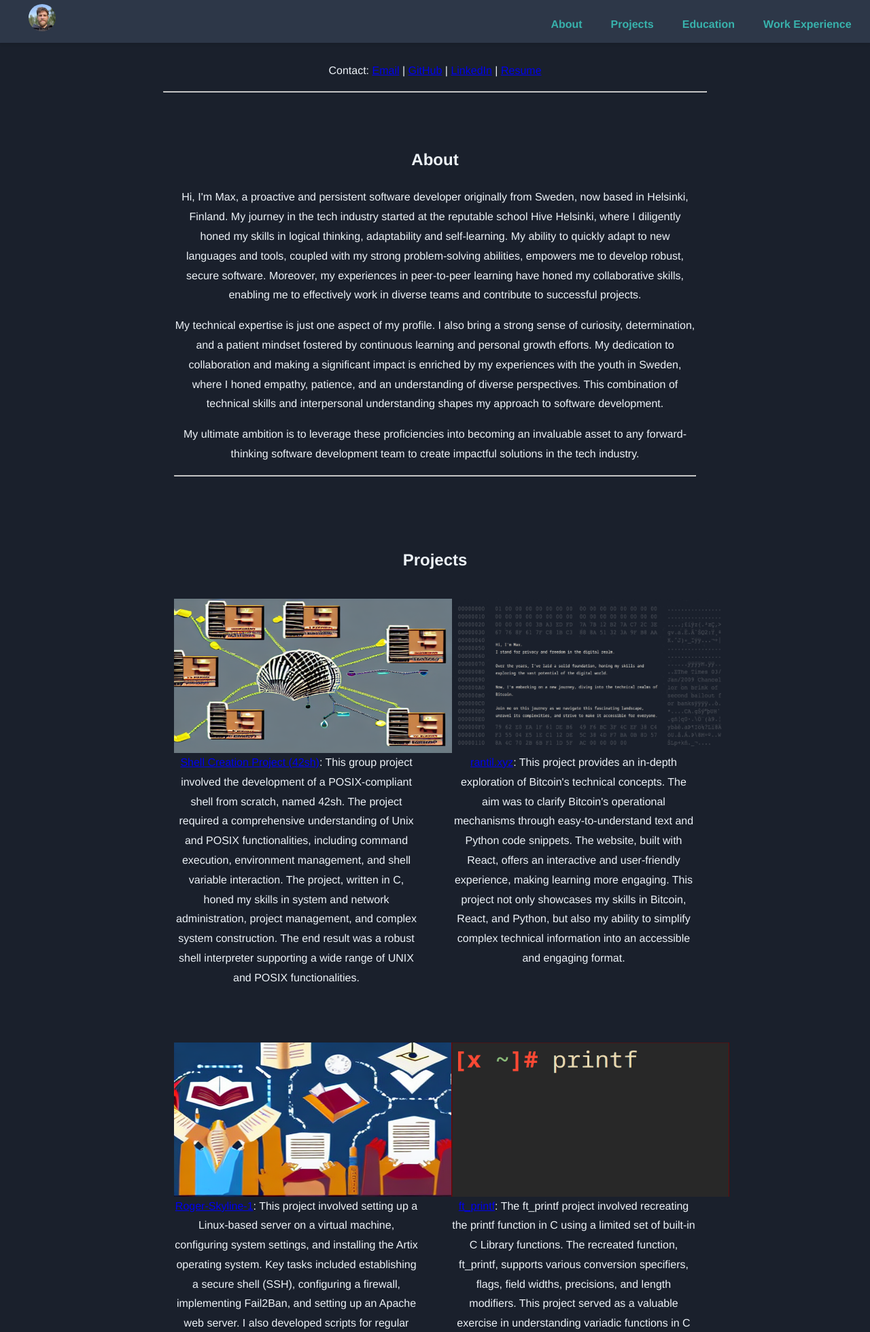
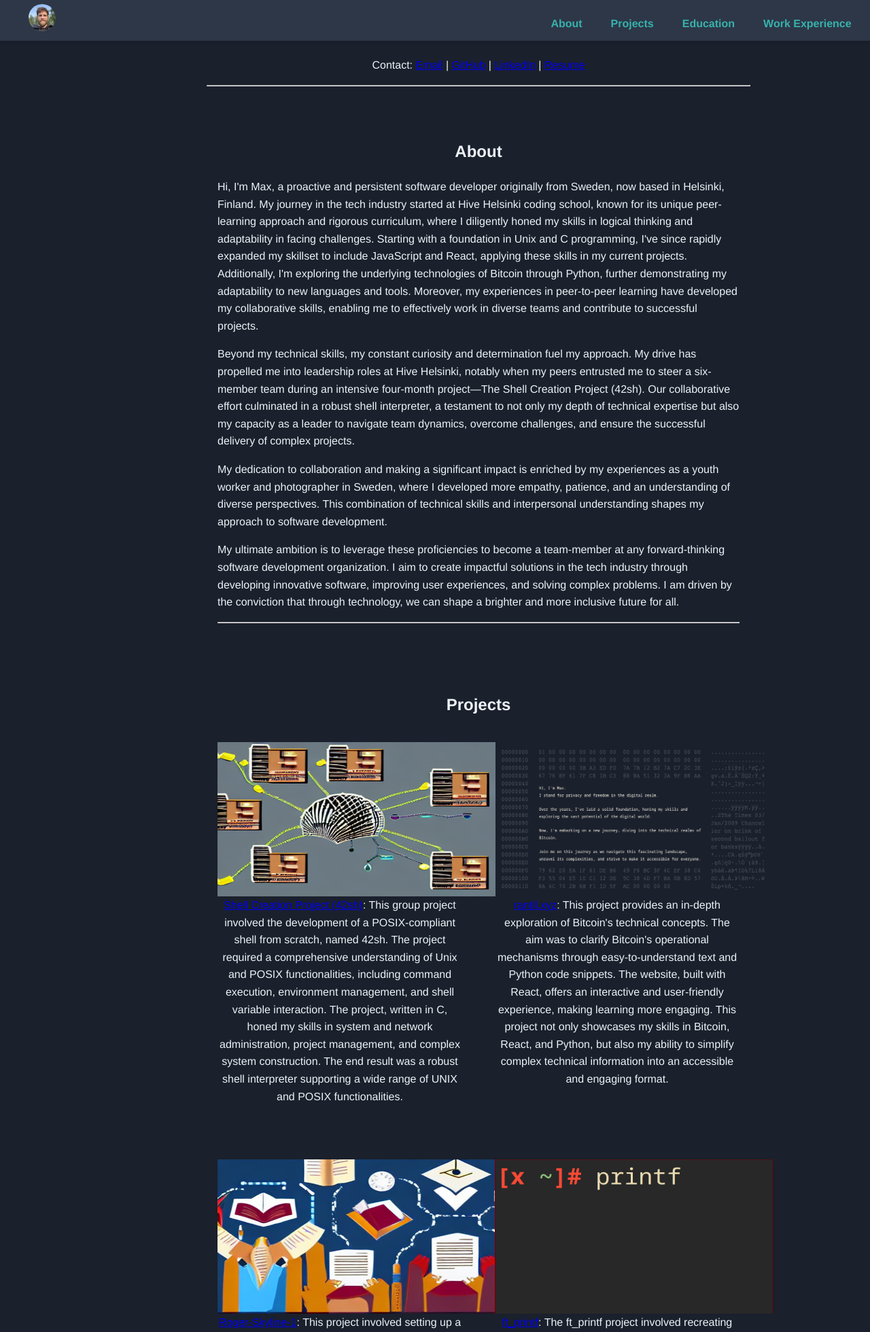
Before and after one commit to maxrantil/maxrantil.github.io, a PHP site: page / in a window 1280 px wide; the page is wider, and only the part inside the window is pictured. Shown: the top 1960 px of that part at 68% size. Run offline with PHP 8.4, Linux system fonts and the light colour scheme.

Commit message:
updated the 'about' text

```diff
--- a/index.html
+++ b/index.html
@@ -49,22 +49,32 @@
       </div>
       <hr>
       <section>
-        <div id="about">
+        <h2>About</h2>
+        <div id="about" class="about">
           <!-- <img src="./images/about.png" alt="about image" class="section-image"> -->
-          <h2>About</h2>
           <p>Hi, I'm Max, a proactive and persistent software developer originally from Sweden, now based in Helsinki,
-            Finland. My journey in the tech industry started at the reputable school Hive Helsinki, where I diligently
-            honed my skills in logical thinking, adaptability and self-learning. My ability to quickly adapt to new
-            languages and tools, coupled with my strong problem-solving abilities, empowers me to develop robust, secure
-            software. Moreover, my experiences in peer-to-peer learning have honed my collaborative skills, enabling me
-            to effectively work in diverse teams and contribute to successful projects.
-          <p>My technical expertise is just one aspect of my profile. I also bring a strong sense of curiosity,
-            determination, and a patient mindset fostered by continuous learning and personal growth efforts. My
-            dedication to collaboration and making a significant impact is enriched by my experiences with the youth in
-            Sweden, where I honed empathy, patience, and an understanding of diverse perspectives. This combination of
-            technical skills and interpersonal understanding shapes my approach to software development.</p>
-          <p>My ultimate ambition is to leverage these proficiencies into becoming an invaluable asset to any
-            forward-thinking software development team to create impactful solutions in the tech industry.</p>
+            Finland. My journey in the tech industry started at Hive Helsinki coding school, known for its unique
+            peer-learning approach and rigorous curriculum, where I diligently honed my skills in logical thinking and
+            adaptability in facing challenges. Starting with a foundation in Unix and C programming, I've since rapidly
+            expanded my skillset to include JavaScript and React, applying these skills in my current projects.
+            Additionally, I'm exploring the underlying technologies of Bitcoin through Python, further demonstrating my
+            adaptability to new languages and tools. Moreover, my experiences in peer-to-peer learning have developed my
+            collaborative skills, enabling me to effectively work in diverse teams and contribute to successful
+            projects.</p>
+          <p>Beyond my technical skills, my constant curiosity and determination fuel my approach. My drive has
+            propelled me into leadership roles at Hive Helsinki, notably when my peers entrusted me to steer a
+            six-member team during an intensive four-month project—The Shell Creation Project (42sh). Our collaborative
+            effort culminated in a robust shell interpreter, a testament to not only my depth of technical expertise but
+            also my capacity as a leader to navigate team dynamics, overcome challenges, and ensure the successful
+            delivery of complex projects.</p>
+          <p>My dedication to collaboration and making a significant impact is enriched by my experiences as a youth
+            worker and photographer in Sweden, where I developed more empathy, patience, and an understanding of diverse
+            perspectives. This combination of technical skills and interpersonal understanding shapes my approach to
+            software development.</p>
+          <p>My ultimate ambition is to leverage these proficiencies to become a team-member at any forward-thinking
+            software development organization. I aim to create impactful solutions in the tech industry through
+            developing innovative software, improving user experiences, and solving complex problems. I am driven by the
+            conviction that through technology, we can shape a brighter and more inclusive future for all.</p>
         </div>
         <hr>
       </section>
--- a/styles.css
+++ b/styles.css
@@ -13,6 +13,10 @@
   --primary-font: 'Helvetica Neue', sans-serif;
 }
 
+/* *, *::before, *::after {
+  box-sizing: border-box;
+} */
+
 body {
   font-family: var(--primary-font);
   margin: 0;
@@ -22,7 +26,8 @@ body {
   align-items: center;
   background-color: var(--color-bg-variant);
   color: var(--color-font);
-  line-height: 1.8;
+  line-height: 1.6;
+  width: 100%;
 }
 
 header {
@@ -127,6 +132,10 @@ nav {
   }
 }
 
+.about {
+  text-align: left;
+}
+
 section {
   margin-top: var(--padding-base);
   padding: var(--padding-base);
@@ -136,7 +145,7 @@ section {
   text-align: center;
   padding: var(--padding-base);
   max-width: 50em;
-  margin: 0 auto;
+  margin: auto;
 }
 
 h2 {
@@ -265,71 +274,3 @@ ul {
     padding: 0 calc(var(--padding-base) * 4);
   }
 }
-
-/* @media (max-width: 539.98px) {
-  body {
-    padding: 0 var(--padding-base);
-    font-size: var(--font-size-base);
-  }
-
-  .nav-left,
-  .nav-right {
-    flex-direction: column;
-  }
-
-  .project-grid {
-    grid-template-columns: 1fr;
-  }
-}
-
-@media (min-width: 540px) and (max-width: 575.98px) {
-  body {
-    padding: 0 calc(var(--padding-base) * 1.25);
-    font-size: calc(var(--font-size-base) * 1.1);
-  }
-}
-
-@media (min-width: 576px) {
-  body {
-    padding: 0 calc(var(--padding-base) * 1.5);
-    font-size: calc(var(--font-size-base) * 1.2);
-  }
-}
-
-@media (min-width: 768px) {
-  body {
-    padding: 0 calc(var(--padding-base) * 2);
-    font-size: calc(var(--font-size-base) * 1.3);
-  }
-
-  .nav-left,
-  .nav-right {
-    flex-direction: row;
-  }
-
-  .project-grid {
-    grid-template-columns: repeat(2, 1fr);
-  }
-}
-
-@media (min-width: 992px) {
-  body {
-    padding: 0 calc(var(--padding-base) * 3);
-    font-size: calc(var(--font-size-base) * 1.4);
-  }
-
-  .project-grid {
-    grid-template-columns: repeat(3, 1fr);
-  }
-}
-
-@media (min-width: 1200px) {
-  body {
-    padding: 0 calc(var(--padding-base) * 4);
-    font-size: var(--font-size-large);
-  }
-
-  .project-grid {
-    grid-template-columns: repeat(4, 1fr);
-  }
-} */
```
